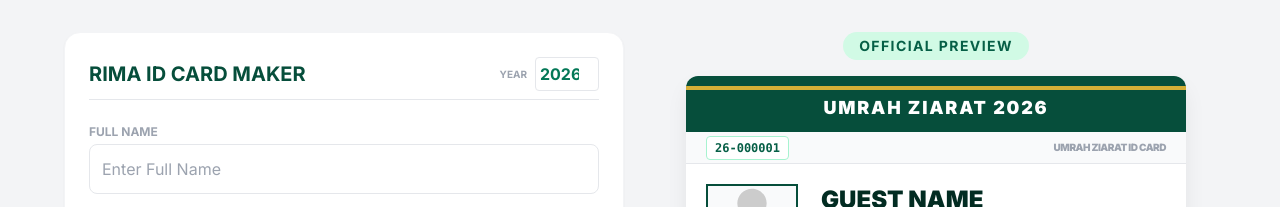
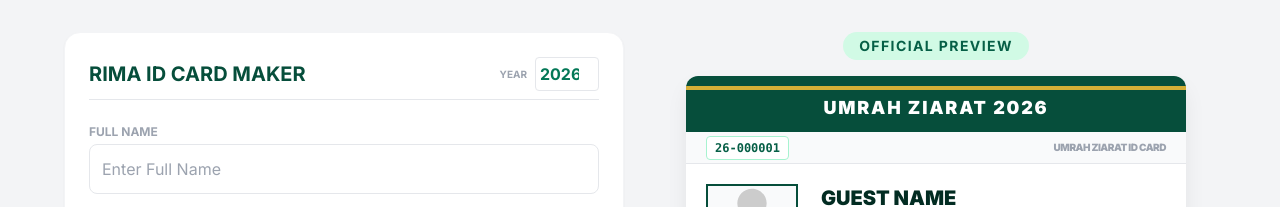
Before and after one commit to samratt5/Rima-ID-CARD, a plain HTML site: page index.html in a window 1280 px wide. Shown: the top 207 px of the page. Drawn offline with nearby package versions, Linux system fonts and the light colour scheme; a script that the page names is missing.

Commit message:
Update index.html

```diff
--- a/index.html
+++ b/index.html
@@ -129,7 +129,7 @@
 
                         <div class="flex-1 overflow-hidden">
                             <div class="mb-[6%]">
-                                <div id="view-name" class="text-2xl font-black text-emerald-950 uppercase no-break">GUEST NAME</div>
+                                <div id="view-name" class="text-xl font-black text-emerald-950 uppercase no-break">GUEST NAME</div>
                                 <div class="h-1 w-[20%] bg-[#d4af37] mt-1"></div>
                             </div>
 
```
